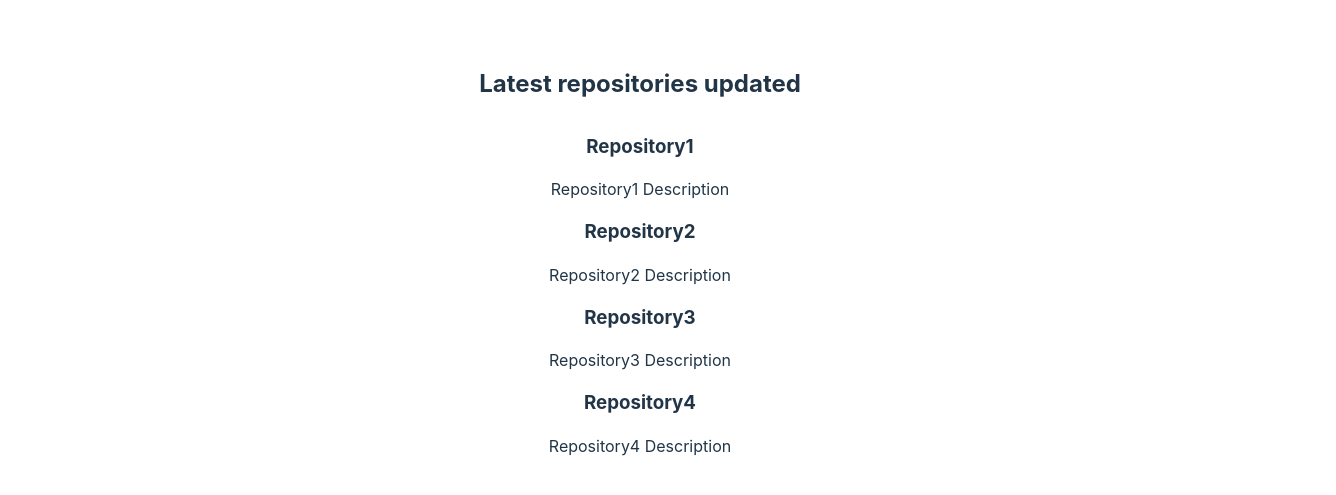
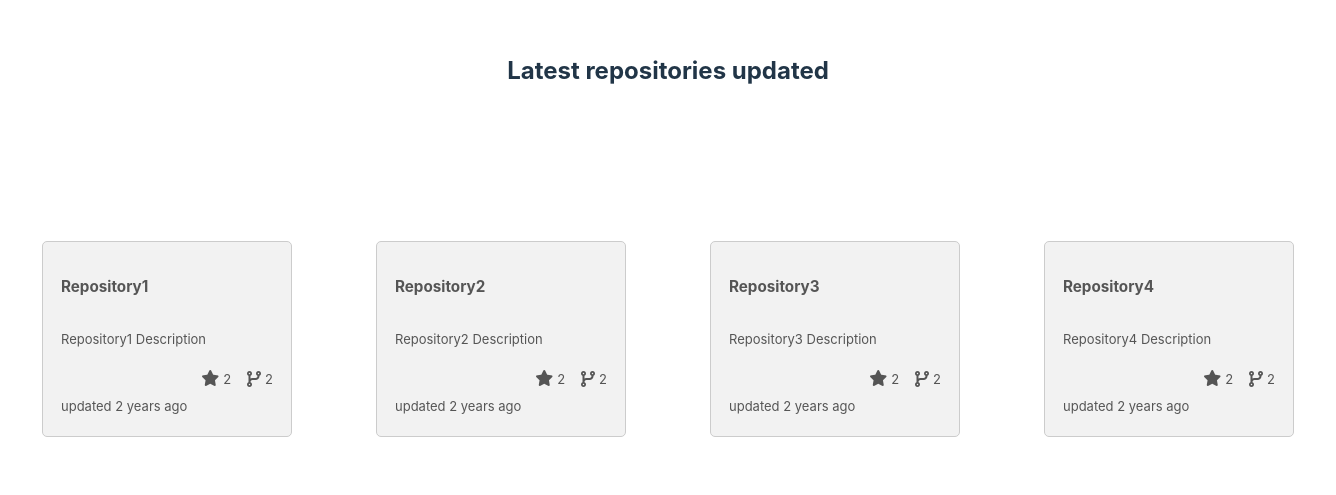
Before and after one commit to AlxisHenry/timeline, a React (Vite) app: page / in a window 1280 px wide. Shown: the part 137-632 px from the top of the page, 1336 px wide, since content can reach past the window. Built offline with nearby package versions, Linux system fonts and the light colour scheme.

Commit message:
feat: card design

```diff
--- a/src/components/Timeline.tsx
+++ b/src/components/Timeline.tsx
@@ -17,63 +17,31 @@ class Timeline extends React.Component<TimelineProps> {
     return [
       {
         name: "Repository1",
-        full_name: "Repository1 Full Name",
-        html_url: "https:://github.com/Repository1",
         description: "Repository1 Description",
-        homepage: "https:://github.com/Repository1",
         stargazers_count: 2,
         forks_count: 2,
-        topics: ["topic1", "topic2"],
-        visibility: "public",
-        open_issues: 4,
-        created_at: "2021-01-01T00:00:00Z",
         updated_at: "2021-01-01T00:00:00Z",
-        pushed_at: "2021-01-01T00:00:00Z",
       },
       {
         name: "Repository2",
-        full_name: "Repository2 Full Name",
-        html_url: "https:://github.com/Repository2",
         description: "Repository2 Description",
-        homepage: "https:://github.com/Repository2",
         stargazers_count: 2,
         forks_count: 2,
-        topics: ["topic1", "topic2"],
-        visibility: "public",
-        open_issues: 4,
-        created_at: "2021-01-01T00:00:00Z",
         updated_at: "2021-01-01T00:00:00Z",
-        pushed_at: "2021-01-01T00:00:00Z",
       },
       {
         name: "Repository3",
-        full_name: "Repository3 Full Name",
-        html_url: "https:://github.com/Repository3",
         description: "Repository3 Description",
-        homepage: "https:://github.com/Repository3",
         stargazers_count: 2,
         forks_count: 2,
-        topics: ["topic1", "topic2"],
-        visibility: "public",
-        open_issues: 4,
-        created_at: "2021-01-01T00:00:00Z",
         updated_at: "2021-01-01T00:00:00Z",
-        pushed_at: "2021-01-01T00:00:00Z",
       },
       {
         name: "Repository4",
-        full_name: "Repository4 Full Name",
-        html_url: "https:://github.com/Repository4",
         description: "Repository4 Description",
-        homepage: "https:://github.com/Repository4",
         stargazers_count: 2,
         forks_count: 2,
-        topics: ["topic1", "topic2"],
-        visibility: "public",
-        open_issues: 4,
-        created_at: "2021-01-01T00:00:00Z",
         updated_at: "2021-01-01T00:00:00Z",
-        pushed_at: "2021-01-01T00:00:00Z",
       }
     ];
   }
--- a/src/components/TimelineCard.tsx
+++ b/src/components/TimelineCard.tsx
@@ -1,35 +1,34 @@
 import React, { Component } from "react";
 import "@components/css/TimelineCard.css";
+import moment from 'moment';
 
 type TimelineCardProps = {
   repository: {
     name: string;
-    full_name: string;
-    html_url: string;
     description: string;
-    homepage: string;
     stargazers_count: number;
     forks_count: number;
-    topics: string[];
-    visibility: string;
-    open_issues: number;
-    created_at: string;
     updated_at: string;
-    pushed_at: string;
   }
 };
 
 class TimelineCard extends React.Component<TimelineCardProps> {
   render() {
     return (
-      <div className="timeline-card">
-        <div className="timeline-card-header">
-          {/* <img src={this.props.image} alt={this.props.alt} /> */}
-          <h3>{this.props.repository.name}</h3>
+      <div className="repository-card">
+        <h3>{ this.props.repository.name }</h3>
+        <p>{ this.props.repository.description }</p>
+        <div className="repository-stats">
+          <div className="repository-stat-element repository-stargazers_count">
+            <i className="fa fa-star" aria-hidden="true"></i>
+            <p>{ this.props.repository.stargazers_count }</p>
+          </div>
+          <div className="repository-stat-element repository-forks_count">
+            <i className="fa fa-code-fork" aria-hidden="true"></i>
+            <p>{ this.props.repository.forks_count }</p>
+          </div>
         </div>
-        <div className="timeline-card-body">
-          <p>{this.props.repository.description}</p>
-        </div>
+        <span>updated { moment(this.props.repository.updated_at).fromNow() }</span>
       </div>
     );
   }
--- a/src/components/css/Timeline.css
+++ b/src/components/css/Timeline.css
@@ -1,7 +1,18 @@
 .timeline {
 	position: relative;
-	max-width: 1200px;
+	max-width: 1800px;
 	margin: 0 auto;
 	display: flex;
 	flex-direction: column;
+	gap: 8rem;
 }
+
+.timeline .timeline_title {
+	margin-top: -40px;
+}
+
+.timeline .timeline_cards {
+	display: flex;
+	flex-direction: row;
+	gap: 4rem;
+}
--- a/src/components/css/TimelineCard.css
+++ b/src/components/css/TimelineCard.css
@@ -0,0 +1,37 @@
+.repository-card {
+	box-sizing: border-box;
+	border: 1px solid #ccc;
+	margin: 10px;
+	background: #F2F2F2;
+	padding: 18px;
+	color: #555;
+	text-decoration: none;
+	font-size: 13px;
+	min-width: 250px;
+	border-radius: 5px;
+	text-align: left;
+	display: flex;
+	flex-direction: column;
+}
+
+.repository-stats {
+	display: flex;
+	flex-direction: row;
+	gap: 16px;
+	justify-content: end;
+	max-height: 30px;
+}
+
+.repository-stat-element {
+	display: flex;
+	align-items: center;
+	gap: 4px;
+}
+
+.repository-stat-element i {
+	font-size: 16px;
+}
+
+.repository-stargazers_count i {
+	margin-bottom: 2px;
+}
```
